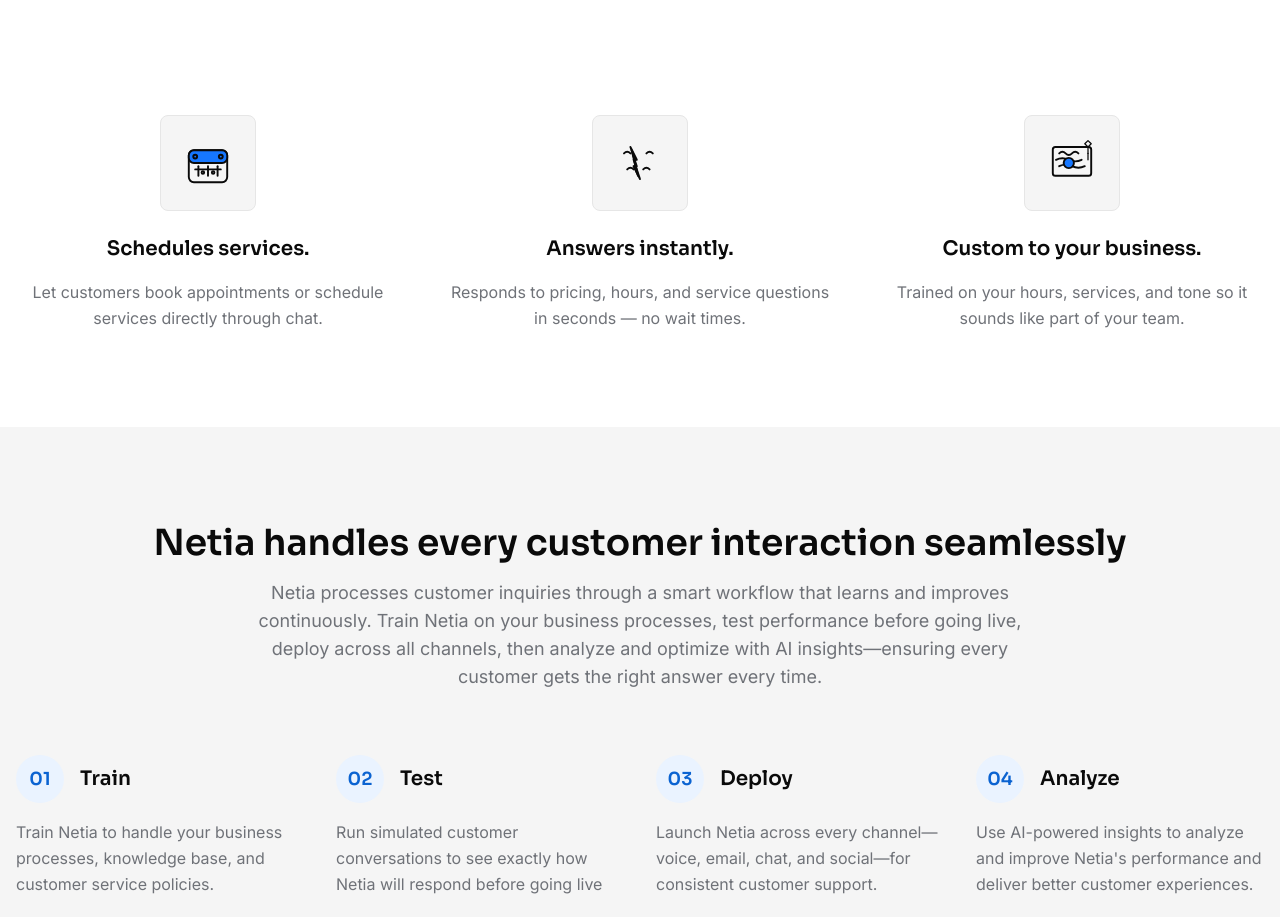
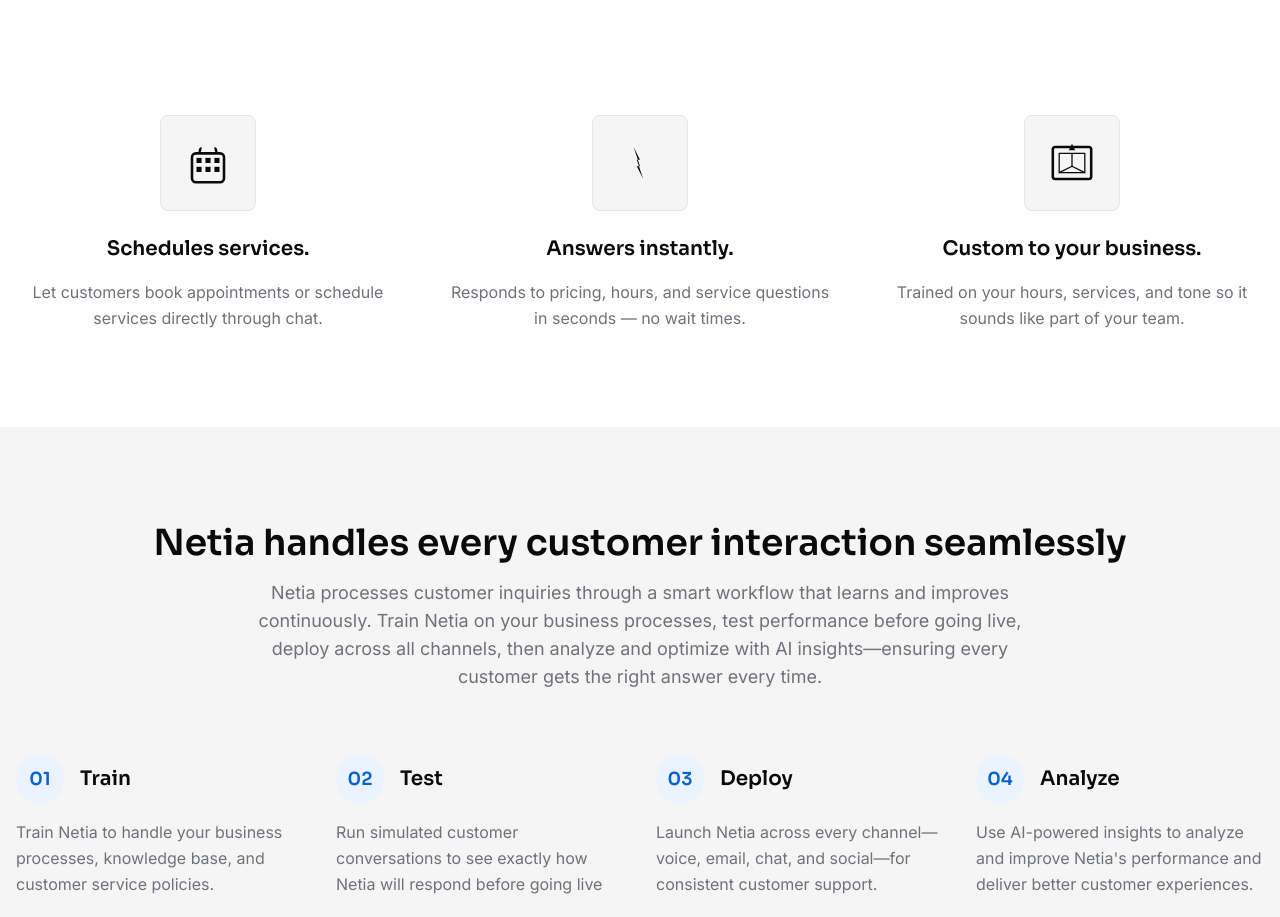
Before and after one commit to cabecaturbo/netiawebsite, a Next.js app: page / in a window 1280 px wide. Shown: the part 780-1697 px from the top of the page. Built offline with nearby package versions, Linux system fonts and the light colour scheme.

Commit message:
Update icons to match exact minimalist designs: calendar with rings and grid, simple lightning bolt, framed picture with perspective

```diff
--- a/components/Features.tsx
+++ b/components/Features.tsx
@@ -7,25 +7,23 @@
         <svg viewBox="0 0 100 100" className="w-16 h-16">
           <defs>
             <style>{`
-              .calendar { fill: none; stroke: #0a0a0a; stroke-width: 3; stroke-linecap: round; stroke-linejoin: round; }
-              .calendar-filled { fill: #1677ff; stroke: #0a0a0a; stroke-width: 3; stroke-linecap: round; stroke-linejoin: round; }
+              .calendar { fill: none; stroke: #0a0a0a; stroke-width: 4; stroke-linecap: round; stroke-linejoin: round; }
+              .calendar-filled { fill: #0a0a0a; }
+              .calendar-ring { fill: #0a0a0a; }
             `}</style>
           </defs>
-          {/* Calendar base */}
-          <rect className="calendar" x="20" y="30" width="60" height="50" rx="8" />
-          {/* Calendar header */}
-          <rect className="calendar-filled" x="20" y="30" width="60" height="20" rx="8" />
-          {/* Calendar rings */}
-          <circle className="calendar" cx="30" cy="40" r="3" />
-          <circle className="calendar" cx="70" cy="40" r="3" />
-          {/* Calendar grid */}
-          <line className="calendar" x1="35" y1="55" x2="35" y2="70" strokeWidth="2" />
-          <line className="calendar" x1="50" y1="55" x2="50" y2="70" strokeWidth="2" />
-          <line className="calendar" x1="65" y1="55" x2="65" y2="70" strokeWidth="2" />
-          <line className="calendar" x1="30" y1="60" x2="70" y2="60" strokeWidth="2" />
-          {/* Calendar numbers */}
-          <circle className="calendar" cx="42" cy="65" r="2" />
-          <circle className="calendar" cx="58" cy="65" r="2" />
+          {/* Calendar body with rounded corners */}
+          <rect className="calendar" x="25" y="35" width="50" height="45" rx="6" />
+          {/* Top hanger rings */}
+          <path className="calendar-ring" d="M35 35 Q35 25 40 25 Q40 35 35 35" />
+          <path className="calendar-ring" d="M65 35 Q65 25 60 25 Q60 35 65 35" />
+          {/* Calendar grid - 2 rows of 3 squares */}
+          <rect className="calendar-filled" x="32" y="42" width="8" height="8" />
+          <rect className="calendar-filled" x="46" y="42" width="8" height="8" />
+          <rect className="calendar-filled" x="60" y="42" width="8" height="8" />
+          <rect className="calendar-filled" x="32" y="56" width="8" height="8" />
+          <rect className="calendar-filled" x="46" y="56" width="8" height="8" />
+          <rect className="calendar-filled" x="60" y="56" width="8" height="8" />
         </svg>
       )
     },
@@ -36,19 +34,11 @@
         <svg viewBox="0 0 100 100" className="w-16 h-16">
           <defs>
             <style>{`
-              .bolt { fill: none; stroke: #0a0a0a; stroke-width: 3; stroke-linecap: round; stroke-linejoin: round; }
-              .bolt-filled { fill: #1677ff; stroke: #0a0a0a; stroke-width: 3; stroke-linecap: round; stroke-linejoin: round; }
+              .bolt { fill: #0a0a0a; }
             `}</style>
           </defs>
-          {/* Lightning bolt main body */}
-          <path className="bolt" d="M35 25 L45 45 L40 45 L50 75 L40 55 L45 55 L35 25" />
-          {/* Lightning bolt filled center */}
-          <path className="bolt-filled" d="M37 30 L43 45 L41 45 L47 70 L41 55 L43 55 L37 30" />
-          {/* Energy sparks */}
-          <path className="bolt" d="M25 35 Q30 30 35 35" strokeWidth="2" />
-          <path className="bolt" d="M60 35 Q65 30 70 35" strokeWidth="2" />
-          <path className="bolt" d="M30 60 Q35 55 40 60" strokeWidth="2" />
-          <path className="bolt" d="M55 60 Q60 55 65 60" strokeWidth="2" />
+          {/* Simple lightning bolt shape */}
+          <path className="bolt" d="M40 25 L50 45 L45 45 L55 75 L45 55 L50 55 L40 25" />
         </svg>
       )
     },
@@ -59,24 +49,22 @@
         <svg viewBox="0 0 100 100" className="w-16 h-16">
           <defs>
             <style>{`
-              .art { fill: none; stroke: #0a0a0a; stroke-width: 3; stroke-linecap: round; stroke-linejoin: round; }
-              .art-filled { fill: #1677ff; stroke: #0a0a0a; stroke-width: 3; stroke-linecap: round; stroke-linejoin: round; }
-              .brush { fill: none; stroke: #0a0a0a; stroke-width: 2; stroke-linecap: round; stroke-linejoin: round; }
+              .frame { fill: none; stroke: #0a0a0a; stroke-width: 4; stroke-linecap: round; stroke-linejoin: round; }
+              .frame-thin { fill: none; stroke: #0a0a0a; stroke-width: 2; stroke-linecap: round; stroke-linejoin: round; }
+              .triangle { fill: #0a0a0a; }
             `}</style>
           </defs>
-          {/* Canvas frame */}
-          <rect className="art" x="20" y="25" width="60" height="45" rx="4" />
-          {/* Paint strokes */}
-          <path className="art" d="M30 35 Q35 30 40 35 Q45 40 50 35 Q55 30 60 35" strokeWidth="2" />
-          <path className="art" d="M25 45 Q35 40 45 45 Q55 50 65 45" strokeWidth="2" />
-          <path className="art" d="M30 55 Q40 50 50 55 Q60 60 70 55" strokeWidth="2" />
-          {/* Paint blob */}
-          <circle className="art-filled" cx="45" cy="50" r="8" />
-          {/* Paint brush */}
-          <path className="brush" d="M70 20 L75 15 L80 20 L75 25 Z" />
-          <line className="brush" x1="75" y1="25" x2="75" y2="35" />
-          {/* Brush handle */}
-          <line className="brush" x1="75" y1="35" x2="75" y2="45" strokeWidth="3" />
+          {/* Outer frame */}
+          <rect className="frame" x="20" y="25" width="60" height="50" rx="4" />
+          {/* Triangle hanger */}
+          <polygon className="triangle" points="50,20 45,30 55,30" />
+          {/* Inner frame */}
+          <rect className="frame-thin" x="30" y="35" width="40" height="30" />
+          {/* Perspective lines - vertical line from center top */}
+          <line className="frame-thin" x1="50" y1="35" x2="50" y2="55" />
+          {/* Diagonal lines to bottom corners */}
+          <line className="frame-thin" x1="50" y1="55" x2="30" y2="65" />
+          <line className="frame-thin" x1="50" y1="55" x2="70" y2="65" />
         </svg>
       )
     }
```
